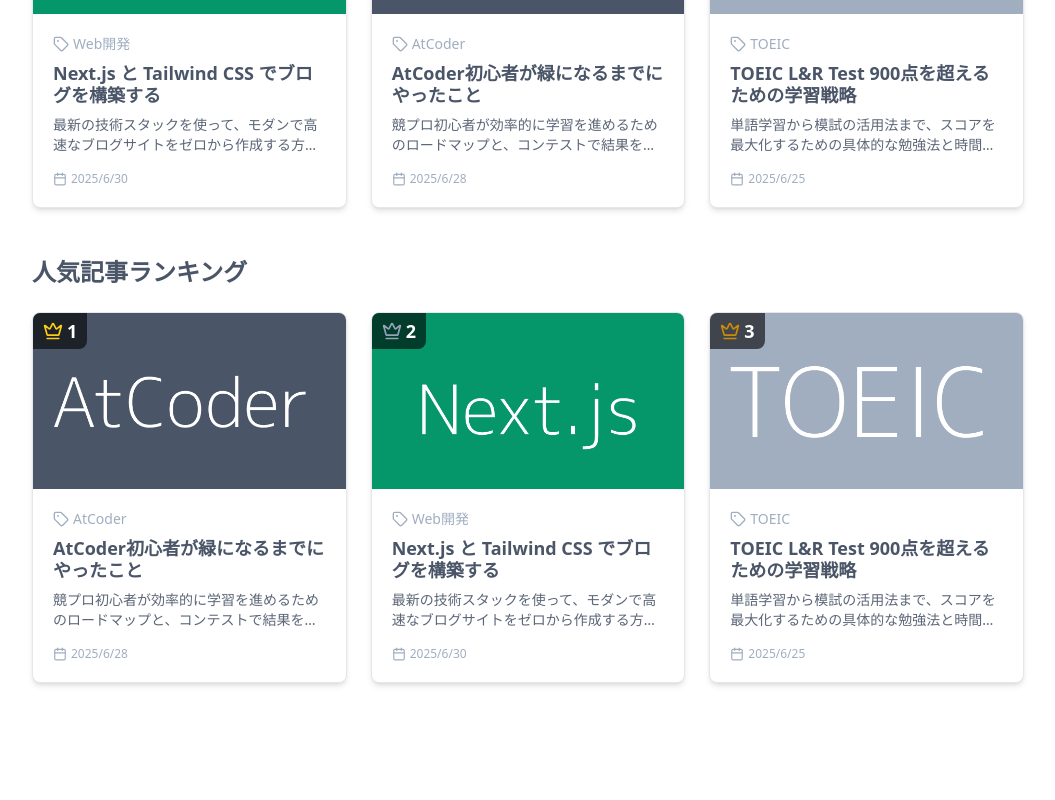
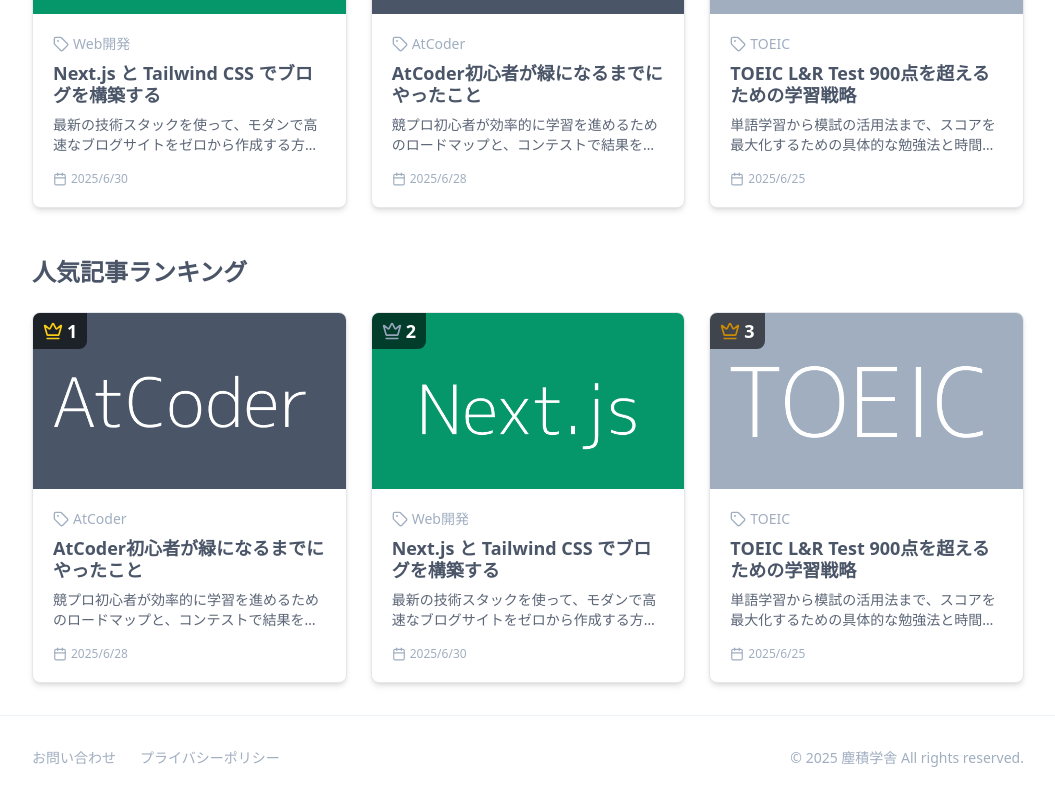
Before and after one commit to Elmo2358/ChiriTsumuGakusha, a Next.js app: page / in a window 1280 px wide. Shown: the part 316-1116 px from the top of the page, without its empty margins (112-1167 px from the left). Before the commit the page ends 1031 px from the top, so only its background shows below. Built offline with nearby package versions, Linux system fonts and the light colour scheme.

Commit message:
feat: フッターコンポーネントを追加し、レイアウトに統合。テーマトグルボタンの初期表示を修正

```diff
--- a/src/app/layout.tsx
+++ b/src/app/layout.tsx
@@ -5,6 +5,7 @@
 import "./globals.css";
 import { ThemeProvider } from "@/components/ThemeProvider";
 import { Header } from "@/components/Header";
+import { Footer } from "@/components/Footer";
 
 const inter = Inter({
   subsets: ["latin"],
@@ -25,10 +26,9 @@
     <html lang="ja" suppressHydrationWarning>
       <body
         // ここのクラス指定は変更不要です
-        className={`${inter.variable} antialiased
-                   bg-white text-gray-800 dark:bg-gray-800 dark:text-gray-100
-                   transition-colors duration-300`}
+        className={`${inter.variable} antialiased`}
       >
+       <div className="flex flex-col min-h-screen bg-light-bg text-light-text-primary dark:bg-dark-bg dark:text-dark-text-primary">
           <ThemeProvider
             attribute="class"
             defaultTheme="system"
@@ -36,8 +36,13 @@
             disableTransitionOnChange
           >
             <Header />
-          <main>{children}</main>{/* childrenをmainタグで囲むと、より構造的になります */}
+            {/* 【変更点 3】mainタグが残りの高さをすべて埋めるようにする */}
+            <main className="flex-grow">{children}</main>
+
+            {/* 【変更点 4】mainタグの後にFooterを配置 */}
+            <Footer />
           </ThemeProvider>
+        </div>
       </body>
     </html>
   );
--- /dev/null
+++ b/src/components/Footer.tsx
@@ -0,0 +1,28 @@
+// src/components/Footer.tsx
+
+import Link from "next/link";
+
+export function Footer() {
+    const currentYear = new Date().getFullYear();
+
+   return (
+    <footer className="w-full border-t border-light-border dark:border-dark-border">
+      <div className="container mx-auto flex max-w-screen-lg flex-col items-center justify-between gap-4 px-4 py-8 sm:flex-row">
+        {/* 左側のナビゲーションリンク */}
+        <div className="flex flex-wrap justify-center gap-x-6 gap-y-2 text-sm text-light-text-secondary dark:text-dark-text-secondary">
+          <Link href="/contact" className="hover:text-light-text-primary dark:hover:text-dark-text-primary">
+            お問い合わせ
+          </Link>
+          <Link href="/privacy" className="hover:text-light-text-primary dark:hover:text-dark-text-primary">
+            プライバシーポリシー
+          </Link>
+        </div>
+
+        {/* 右側のコピーライト */}
+        <p className="text-sm text-light-text-secondary dark:text-dark-text-secondary">
+          © {currentYear} 塵積学舎 All rights reserved.
+        </p>
+      </div>
+    </footer>
+  );
+}
--- a/src/components/ThemeToggleButton.tsx
+++ b/src/components/ThemeToggleButton.tsx
@@ -11,7 +11,9 @@
   const [mounted, setMounted] = React.useState(false);
   React.useEffect(() => setMounted(true), []);
   if (!mounted) {
-    return null;
+    return (
+      <div className="p-2 w-10 h-10 rounded-md animate-pulse bg-gray-200 dark:bg-gray-700" />
+    );
   }
 
   return (
```
Lines whose indentation alone changed are shown as unchanged.
